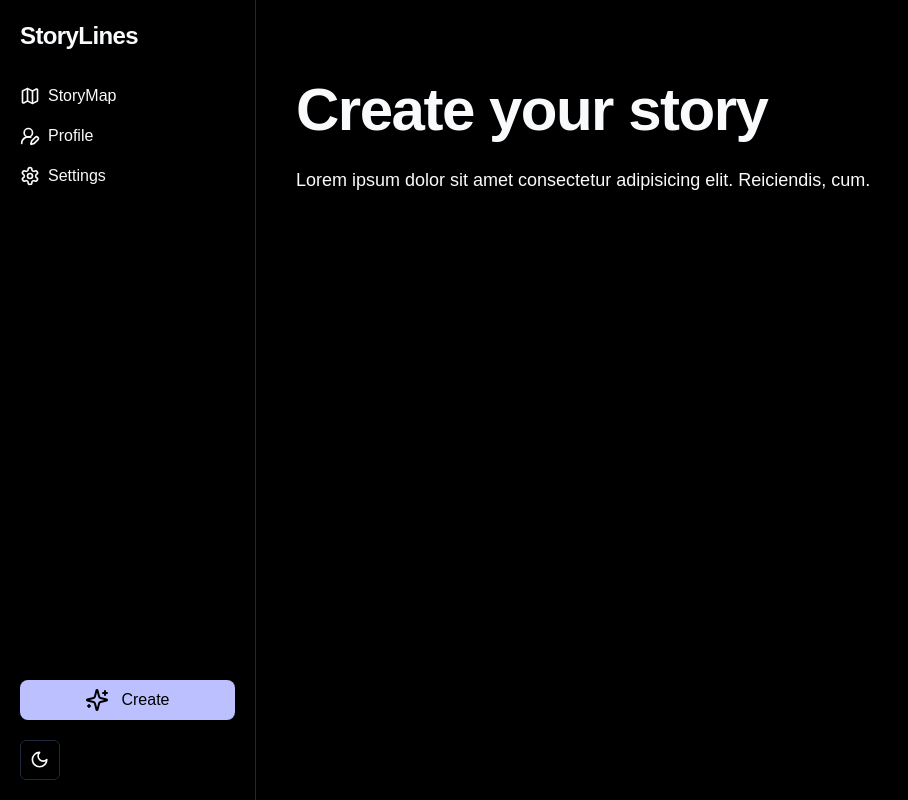
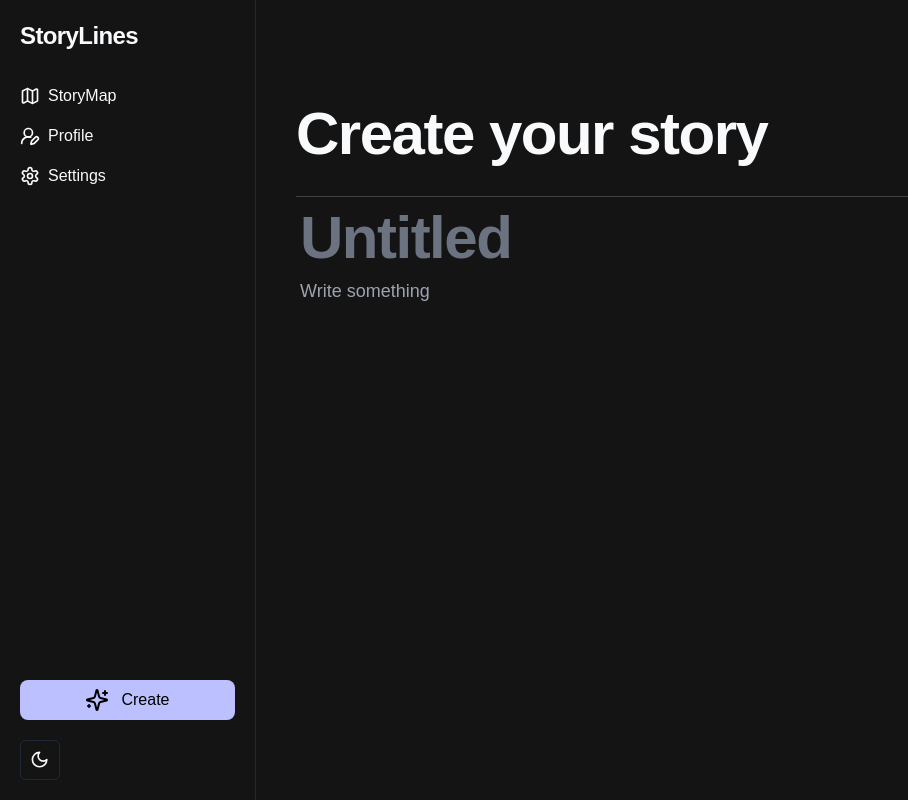
Before and after one commit to praneethravuri/storylines, a Next.js app: page /create-story in a window 1280 px wide. Shown: the whole page, without its empty margins (0-908 px from the left). Built offline with nearby package versions, Linux system fonts and the light colour scheme.

Commit message:
create story editor

```diff
--- a/app/create-story/page.tsx
+++ b/app/create-story/page.tsx
@@ -1,16 +1,25 @@
-import React from 'react'
+import React from 'react';
+import { Input } from "@/components/ui/input"
+import { Textarea } from "@/components/ui/textarea"
 
-const page = () => {
+const Page = () => {
   return (
-    <div className='flex flex-col items-center min-h-screen pt-10'>
+    <div className='flex flex-col items-center min-h-screen py-16'>
       <div className='p-10 w-full max-w-7xl'>
-        <div className="title">
-            <h1>Create your story</h1>
-            <p>Lorem ipsum dolor sit amet consectetur adipisicing elit. Reiciendis, cum.</p>
+        <div className="title space-y-8">
+          <h1>Create your story</h1>
+          <div className="inputs border-t border-zinc-700">
+            <Input
+              className='border-none focus:outline-none text-4xl font-bold tracking-tight sm:text-6xl bg-transparent text-white placeholder-gray-500'
+              placeholder='Untitled'
+              style={{ caretColor: 'white' }}
+            />
+            <Textarea rows={22} className='border-none focus:outline-none' placeholder='Write something' />
+          </div>
         </div>
       </div>
     </div>
   )
 }
 
-export default page
+export default Page
--- a/app/storymap/FlowMap.tsx
+++ b/app/storymap/FlowMap.tsx
@@ -66,7 +66,7 @@ const CustomNode = ({ data }) => {
                     <span>{data.createdAt}</span>
                 </div>
             </div>
-            <div className="flex items-center justify-between mt-4 pt-4 border-t border-zinc-200 dark:border-zinc-700">
+            <div className="flex items-center justify-between mt-4 pt-4 border-t border-zinc-700">
                 <Button
                     variant="ghost"
                     size="sm"
@@ -74,7 +74,7 @@ const CustomNode = ({ data }) => {
                 >
                     Read More
                 </Button>
-                <Link href="/" className="text-xs font-medium text-zinc-500 dark:text-zinc-400 hover:text-zinc-900 dark:hover:text-zinc-100 transition-colors duration-200">
+                <Link href="/" className="text-xs font-medium text-zinc-500 dark:text-zinc-400 hover:text-zinc-900 dark:hover:text-zinc-100 transition-colors duration-200 ">
                     John Doe
                 </Link>
             </div>
--- /dev/null
+++ b/components/ui/input.tsx
@@ -0,0 +1,25 @@
+import * as React from "react"
+
+import { cn } from "@/lib/utils"
+
+export interface InputProps
+  extends React.InputHTMLAttributes<HTMLInputElement> {}
+
+const Input = React.forwardRef<HTMLInputElement, InputProps>(
+  ({ className, type, ...props }, ref) => {
+    return (
+      <input
+        type={type}
+        className={cn(
+          "flex h-10 w-full rounded-md border border-input bg-background px-1 py-10 text-sm ring-offset-background file:border-0 file:bg-transparent file:text-sm file:font-medium placeholder:text-muted-foreground disabled:cursor-not-allowed disabled:opacity-50",
+          className
+        )}
+        ref={ref}
+        {...props}
+      />
+    )
+  }
+)
+Input.displayName = "Input"
+
+export { Input }
--- /dev/null
+++ b/components/ui/textarea.tsx
@@ -0,0 +1,24 @@
+import * as React from "react"
+
+import { cn } from "@/lib/utils"
+
+export interface TextareaProps
+  extends React.TextareaHTMLAttributes<HTMLTextAreaElement> {}
+
+const Textarea = React.forwardRef<HTMLTextAreaElement, TextareaProps>(
+  ({ className, ...props }, ref) => {
+    return (
+      <textarea
+        className={cn(
+          "flex min-h-[80px] w-full rounded-md border border-input bg-background px-1 text-lg placeholder:text-muted-foreground disabled:cursor-not-allowed disabled:opacity-50",
+          className
+        )}
+        ref={ref}
+        {...props}
+      />
+    )
+  }
+)
+Textarea.displayName = "Textarea"
+
+export { Textarea }
--- a/styles/global.css
+++ b/styles/global.css
@@ -21,8 +21,6 @@
     --destructive: 0 84.2% 60.2%;
     --destructive-foreground: 210 40% 98%;
     --border: 214.3 31.8% 91.4%;
-    --input: 214.3 31.8% 91.4%;
-    --ring: 222.2 84% 4.9%;
     --radius: 0.5rem;
     --chart-1: 12 76% 61%;
     --chart-2: 173 58% 39%;
@@ -32,7 +30,7 @@
   }
 
   .dark {
-    --background: 0 0% 0%;
+    --background: 0, 0%, 8%;
     --foreground: 210 40% 98%;
     --card: 222.2 84% 4.9%;
     --card-foreground: 210 40% 98%;
@@ -49,8 +47,6 @@
     --destructive: 0 62.8% 30.6%;
     --destructive-foreground: 210 40% 98%;
     --border: 217.2 32.6% 17.5%;
-    --input: 217.2 32.6% 17.5%;
-    --ring: 212.7 26.8% 83.9%;
     --chart-1: 220 70% 50%;
     --chart-2: 160 60% 45%;
     --chart-3: 30 80% 55%;
```
